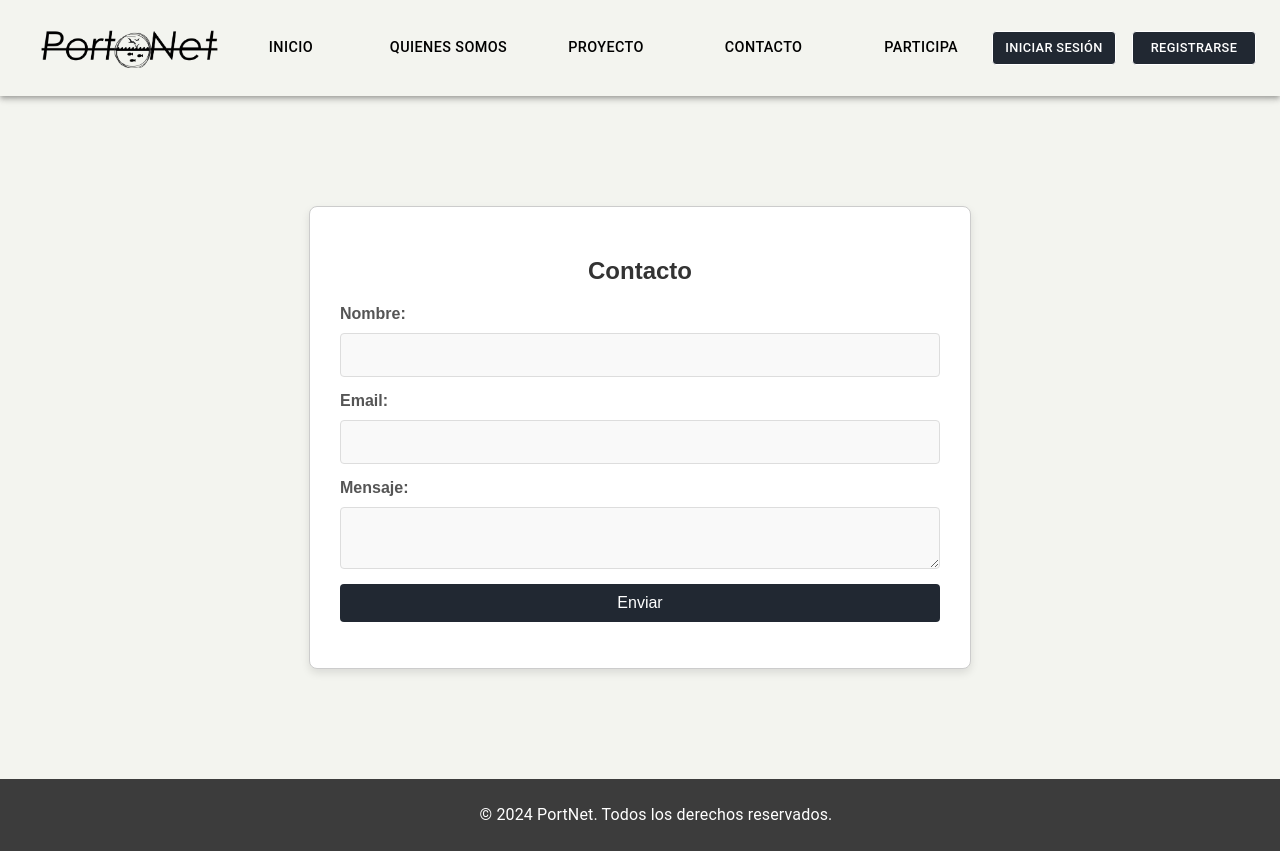
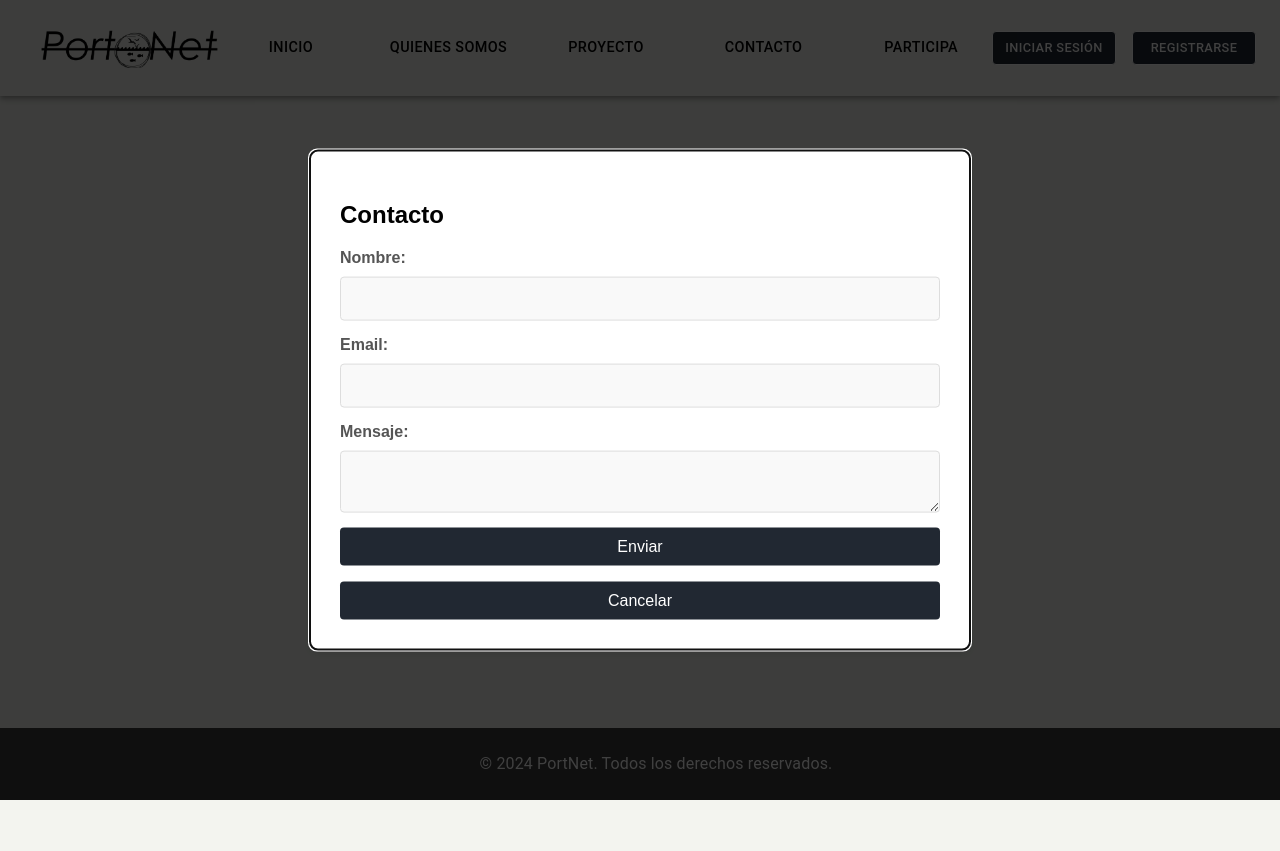
Before and after one commit to VetnoM99/proyecto_techtalent, a React (Vite) app in the folder frontEnd/: page /contacto in a window 1280 px wide. Shown: the top 851 px of the page. After the commit the page ends 800 px from the top, so only its background shows below. Built offline with nearby package versions, Linux system fonts and the light colour scheme.

Commit message:
Contacto

```diff
--- a/frontEnd/package.json
+++ b/frontEnd/package.json
@@ -18,6 +18,7 @@
     "react": "^18.3.1",
     "react-dom": "^18.3.1",
     "react-image-gallery": "^1.3.0",
+    "react-modal": "^3.16.1",
     "react-router-dom": "^6.24.1"
   },
   "devDependencies": {
@@ -25,6 +26,7 @@
     "@types/react": "^18.3.3",
     "@types/react-dom": "^18.3.0",
     "@types/react-image-gallery": "^1.2.4",
+    "@types/react-modal": "^3.16.3",
     "@typescript-eslint/eslint-plugin": "^7.13.1",
     "@typescript-eslint/parser": "^7.13.1",
     "@vitejs/plugin-react": "^4.3.1",
--- a/frontEnd/src/pages/Contacto.tsx
+++ b/frontEnd/src/pages/Contacto.tsx
@@ -1,12 +1,16 @@
 import React, { useState } from 'react';
+import Modal from 'react-modal';
 import axios from 'axios';
-import '../styles/ContactForm.css'
+import '../styles/ContactForm.css';
 
-const Home: React.FC = () => {
+Modal.setAppElement('#root'); // Asegúrate de que este selector apunta al elemento raíz de tu aplicación
+
+const Contacto: React.FC = () => {
     const [name, setName] = useState('');
     const [email, setEmail] = useState('');
     const [message, setMessage] = useState('');
     const [statusMessage, setStatusMessage] = useState('');
+    const [modalIsOpen, setModalIsOpen] = useState(true);
 
     const handleSubmit = async (e: React.FormEvent<HTMLFormElement>) => {
         e.preventDefault();
@@ -21,8 +25,23 @@ const Home: React.FC = () => {
         }
     };
 
+    const closeModal = () => {
+        setModalIsOpen(false);
+        setStatusMessage('');
+        setName('');
+        setEmail('');
+        setMessage('');
+    };
+
     return (
-        <div className="contact-form-container">
+        <Modal
+            isOpen={modalIsOpen}
+            onRequestClose={closeModal}
+            contentLabel="Formulario de Contacto"
+            className="contact-modal"
+            overlayClassName="contact-modal-overlay"
+        >
+
                 <h2>Contacto</h2>
                 <form onSubmit={handleSubmit}>
                     <label htmlFor="name">Nombre:</label>
@@ -56,10 +75,12 @@ const Home: React.FC = () => {
 
                     <button type="submit">Enviar</button>
                 </form>
+
                 {statusMessage && <p>{statusMessage}</p>}
-        </div>
+                <button onClick={closeModal}>Cancelar</button>
+
+        </Modal>
     );
 };
 
-
-export default Home;
+export default Contacto;
--- a/frontEnd/src/styles/ContactForm.css
+++ b/frontEnd/src/styles/ContactForm.css
@@ -57,6 +57,10 @@ button {
     -moz-border-radius: 4px;
     -ms-border-radius: 4px;
     -o-border-radius: 4px;
+    -webkit-transition: background-color 0.3s ease;
+    -moz-transition: background-color 0.3s ease;
+    -ms-transition: background-color 0.3s ease;
+    -o-transition: background-color 0.3s ease;
 }
 
 
@@ -71,3 +75,28 @@ p {
 p.error {
     color: red;
 }
+.contact-modal {
+    position: absolute;
+    top: 50%;
+    left: 50%;
+    right: auto;
+    bottom: auto;
+    margin-right: -50%;
+    transform: translate(-50%, -50%);
+    background-color: #ffffff;
+    padding: 30px;
+    border: 1px solid #ccc;
+    border-radius: 8px;
+    box-shadow: 0 4px 8px rgba(0, 0, 0, 0.1);
+    max-width: 600px;
+    width: 100%;
+}
+
+.contact-modal-overlay {
+    position: fixed;
+    top: 0;
+    left: 0;
+    right: 0;
+    bottom: 0;
+    background-color: rgba(0, 0, 0, 0.75);
+}
```
Also changed, not shown: 1 other file (tests, documents, lock files or other folders). Lines whose indentation alone changed are shown as unchanged.
